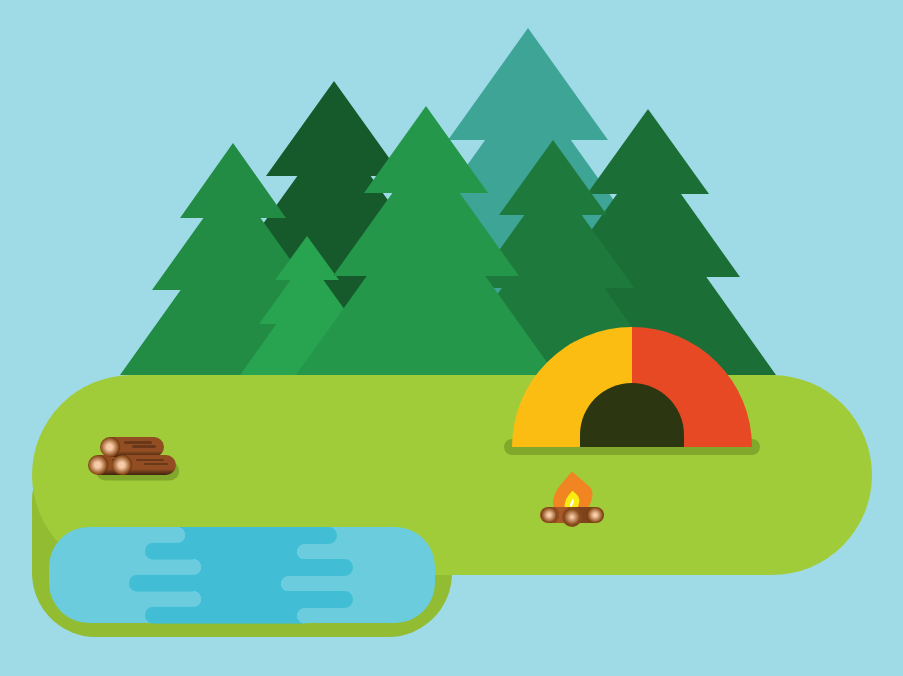
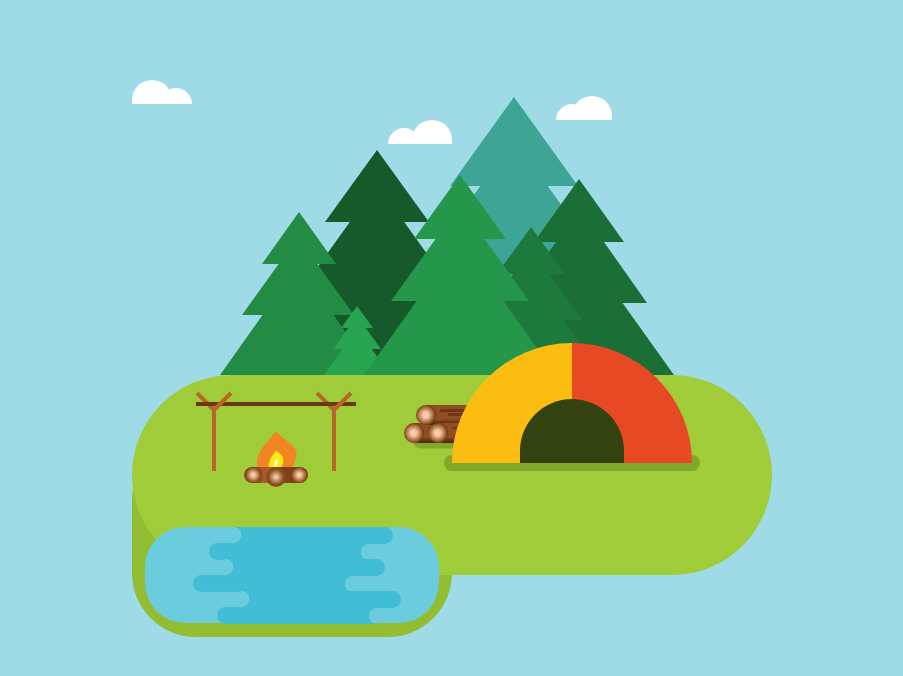
Before and after one commit to mikaelmalm/css-landscape, a website built with webpack: page public/index.html in a window 1280 px wide. Shown: the whole page, without its empty margins (188-1091 px from the left). Built offline with nearby package versions, Linux system fonts and the light colour scheme.

Commit message:
Add buildscript and adjust styles

```diff
--- a/package.json
+++ b/package.json
@@ -5,7 +5,8 @@
   "main": "index.js",
   "scripts": {
     "dev": "webpack-dev-server",
-    "build": "webpack --mode production"
+    "build": "webpack --mode production",
+    "build:sass": "sass src/style.scss public/index.css"
   },
   "keywords": [],
   "author": "",
@@ -18,6 +19,7 @@
     "file-loader": "^6.0.0",
     "lodash-es": "^4.17.15",
     "node-sass": "^4.14.1",
+    "sass": "^1.27.0",
     "sass-loader": "^8.0.2",
     "style-loader": "^1.2.1",
     "webpack": "^4.43.0",
--- a/public/index.html
+++ b/public/index.html
@@ -6,6 +6,11 @@
   <body>
     <script src="bundle.js"></script>
     <main>
+      <div class="clouds">
+        <div class="cloud"></div>
+        <div class="cloud"></div>
+        <div class="cloud"></div>
+      </div>
       <div class="wood">
         <div class="tree"></div>
         <div class="tree"></div>
@@ -40,7 +45,12 @@
         </div>
         <!-- end logs-->
 
-        <div class="pole"></div>
+        <div class="food">
+          <div class="pole"></div>
+          <div class="pole"></div>
+          <div class="stick"></div>
+          <div class="pot"></div>
+        </div>
 
         <div class="campfire">
           <div class="fire"></div>
--- a/src/style.scss
+++ b/src/style.scss
@@ -19,7 +19,7 @@ body {
 
 main {
   height: 50px;
-  width: 105vmin;
+  width: 80vmin;
 }
 
 .wood {
@@ -30,39 +30,39 @@ main {
 }
 
 .tree {
-  @include tree(6.7vmin, darken($tree, 3%));
+  @include tree(4.7vmin, darken($tree, 3%));
   position: absolute;
   left: 0;
   bottom: 0;
   z-index: 1;
 
   &:nth-child(2) {
-    @include tree(8.5vmin, darken($tree, 15%));
+    @include tree(6.5vmin, darken($tree, 15%));
     position: absolute;
-    left: 9vmin;
+    left: 6vmin;
     bottom: 0;
     z-index: 0;
   }
 
   &:nth-child(3) {
-    @include tree(4vmin, lighten($tree, 3%));
+    @include tree(2vmin, lighten($tree, 3%));
     position: absolute;
-    left: 15vmin;
+    left: 13vmin;
     bottom: 0;
   }
 
   &:nth-child(4) {
-    @include tree(7.77vmin, $tree);
+    @include tree(5.77vmin, $tree);
     position: absolute;
-    left: 22vmin;
+    left: 18vmin;
     bottom: 0;
     z-index: 3;
   }
 
   &:nth-child(5) {
-    @include tree(10vmin, adjust-hue($tree, 30%));
+    @include tree(8vmin, adjust-hue($tree, 30%));
     position: absolute;
-    left: 30vmin;
+    left: 20vmin;
 
     bottom: 0;
     z-index: -1;
@@ -70,17 +70,17 @@ main {
   }
 
   &:nth-child(6) {
-    @include tree(6.77vmin, darken($tree, 7%));
+    @include tree(4.27vmin, darken($tree, 7%));
     position: absolute;
-    left: 40vmin;
+    left: 30vmin;
     bottom: 0;
     z-index: 2;
   }
 
   &:nth-child(7) {
-    @include tree(7.66vmin, darken($tree, 10%));
+    @include tree(5.66vmin, darken($tree, 10%));
     position: absolute;
-    left: 50vmin;
+    left: 33vmin;
     bottom: 0;
     z-index: 1;
   }
@@ -125,15 +125,11 @@ main {
 
   .wave {
     content: "";
-    height: 2.1vmin;
+    height: 2.11vmin; // abit bigger to remove bug with lines not matching perfectly
     width: 20vmin;
     border-radius: 0 2vmin 2vmin 0;
-    background-color: darken($water, 10%); // fix
-    background-image: radial-gradient(
-      circle at 0% 1vmin,
-      $water 5%,
-      transparent 5%
-    );
+    background-color: darken($water, 10%);
+    background-image: radial-gradient(circle at 0% 1vmin, $water 5%, $invis 5%);
     position: absolute;
     top: 0;
     left: 18vmin;
@@ -143,16 +139,18 @@ main {
         top: ($i - 1) * 2vmin;
 
         @if $i % 2 != 0 {
+          left: $i + 7vmin;
+
           @if $i == 1 {
-            left: $i + 15vmin;
+            left: $i + 10vmin;
           }
         }
 
         @if $i % 2 == 0 {
-          left: calc(14vmin - #{$i}vmin);
+          left: calc(10vmin - #{$i}vmin);
 
           @if $i == 6 {
-            left: calc(18vmin - #{$i}vmin);
+            left: calc(15vmin - #{$i}vmin);
           }
 
           transform: rotate(180deg);
@@ -164,9 +162,9 @@ main {
 
 .logs {
   position: absolute;
-  top: 10vmin;
-  left: 10vmin;
-  z-index: 2;
+  top: 6vmin;
+  left: 37vmin;
+  z-index: -1;
 
   height: 2vmin;
   width: 9vmin;
@@ -201,11 +199,13 @@ main {
   }
 }
 
+.food {
+  position: relative;
+
   .pole {
-  opacity: 0;
-  position: relative;
-  top: 5vmin;
-  left: 50vmin;
+    position: absolute;
+    top: 4vmin;
+    left: 10vmin;
     height: 8vmin;
     width: 0.5vmin;
     background: $pole;
@@ -213,21 +213,50 @@ main {
     &::before {
       content: "";
       position: absolute;
-    top: -4vmin;
+      top: -3.5vmin;
+      left: -1.3vmin;
+      height: 3vmin;
+      width: 3vmin;
+      background: $invis;
+      border-bottom: 0.5vmin solid $pole;
+      transform: rotate(45deg);
+      z-index: -1;
+    }
+
+    &::after {
+      content: "";
+      position: absolute;
+      top: -3.2vmin;
       left: -1.5vmin;
       height: 3vmin;
       width: 3vmin;
-    background: transparent;
-    border-bottom: 0.5vmin solid $pole;
+      background: $invis;
+
       border-right: 0.5vmin solid $pole;
       transform: rotate(45deg);
+      z-index: 1;
+    }
+
+    &:nth-child(2) {
+      left: 25vmin;
+    }
+  }
+
+  .stick {
+    height: 0.5vmin;
+    width: 20vmin;
+    background: darken($log, 10%);
+
+    position: absolute;
+    left: 8vmin;
+    top: 3.4vmin;
   }
 }
 
 .campfire {
   height: 1vmin;
-  left: 65vmin;
-  top: 10vmin;
+  left: 15.5vmin;
+  top: 13vmin;
   width: 20vmin;
   z-index: 1;
   position: relative;
@@ -242,8 +271,8 @@ main {
 
     background-image: radial-gradient(
       circle at 50% 50%,
-      #f8cba8 5%,
-      darken(#f8cba8, 55%) 60%,
+      $logInner 5%,
+      darken($logInner, 55%) 60%,
       darken($log, 2%) 60%
     );
 
@@ -258,8 +287,8 @@ main {
 
       background-image: radial-gradient(
         circle at 23% 50%,
-        #f8cba8 5%,
-        darken(#f8cba8, 55%) 25%,
+        $logInner 5%,
+        darken($logInner, 55%) 25%,
         $log 25%,
         $log 32%,
         lighten($log, 5%) 32%
@@ -278,8 +307,8 @@ main {
 
       background-image: radial-gradient(
         circle at 78% 50%,
-        #f8cba8 5%,
-        darken(#f8cba8, 55%) 25%,
+        $logInner 5%,
+        darken($logInner, 55%) 25%,
         darken($log, 5%) 32%,
         darken($log, 5%) 32%
       );
@@ -293,10 +322,11 @@ main {
     left: 2.3vmin;
     height: 1vmin;
     width: 0.5vmin;
-    background: #fff;
+    background: $light;
     z-index: -1;
     border-radius: 0 100%;
-    box-shadow: 0vmin 0vmin 0 0.7vmin #f9ed10, -0.3vmin -0.5vmin 0 2vmin #f18521;
+    box-shadow: 0vmin 0vmin 0 0.7vmin $fireYellow,
+      -0.3vmin -0.5vmin 0 2vmin $fireOrange;
     transform: rotate(40deg);
   }
 }
@@ -306,11 +336,10 @@ main {
   height: 30vmin;
   border-radius: 50%;
   position: relative;
-  left: 60vmin;
-  top: -15vmin;
-  // z-index: 20;
+  left: 40vmin;
+  top: -5vmin;
 
-  background: conic-gradient(#e74925 25%, transparent 0 75%, #fbbd11 20%);
+  background: conic-gradient($tent1 25%, $invis 0 75%, $tent2 20%);
 
   &:before {
     content: "";
@@ -322,19 +351,65 @@ main {
     width: 32vmin;
     border-radius: 2vmin;
 
-    box-shadow: inset 0 0 0 4vmin darken($land, $amount: 10%);
+    box-shadow: inset 0 0 0 4vmin darken($land, 10%);
     z-index: -1;
   }
 
   &:after {
     content: "";
     position: absolute;
-    bottom: 15vmin;
+    bottom: 14.99vmin;
     left: 8.5vmin;
 
     height: 8vmin;
     width: 13vmin;
     border-radius: 10vmin 10vmin 0 0;
-    background: #2c3711;
+    background: darken($land, 35%);
   }
 }
+
+.clouds {
+  height: 20vmin;
+  width: 70vmin;
+  position: absolute;
+  top: 10vmin;
+
+  .cloud {
+    height: 3vmin;
+    width: 5vmin;
+    background: $light;
+    position: absolute;
+    left: 0;
+
+    border-radius: 3vmin 3vmin 0 0;
+
+    &:after {
+      content: "";
+      height: 2vmin;
+      width: 4vmin;
+      background: $light;
+      position: absolute;
+      left: 3.5vmin;
+      top: 1vmin;
+      border-radius: 3vmin 3vmin 0 0;
+    }
+
+    &:nth-child(2) {
+      left: 35vmin;
+      top: 5vmin;
+
+      &:after {
+        left: -3vmin;
+      }
+    }
+
+    &:nth-child(3) {
+      left: 55vmin;
+      top: 2vmin;
+
+      &:after {
+        left: -2vmin;
+      }
+    }
+  }
+}
--- a/src/styles/_mixins.scss
+++ b/src/styles/_mixins.scss
@@ -40,8 +40,8 @@
 
   background-image: radial-gradient(
       circle at 15% 50%,
-      #f8cba8 5%,
-      darken(#f8cba8, 55%) 18%,
+      $logInner 5%,
+      darken($logInner, 55%) 18%,
       darken($log, 10%) 18%,
       transparent 20%
     ),
--- a/src/styles/_variables.scss
+++ b/src/styles/_variables.scss
@@ -3,5 +3,11 @@ $land: #a0cc3a;
 $tree: #25974a;
 $water: #6bccde;
 $log: #924e22;
+$logInner: #f8cba8;
 $pole: #b86628;
+$tent1: #e74925;
+$tent2: #fbbd11;
+$fireYellow: #f9ed10;
+$fireOrange: #f18521;
+$light: #fff;
 $invis: transparent;
```
Also changed, not shown: screenshots/wallpaper.png (added), 1 other file. Lines whose indentation alone changed are shown as unchanged.
